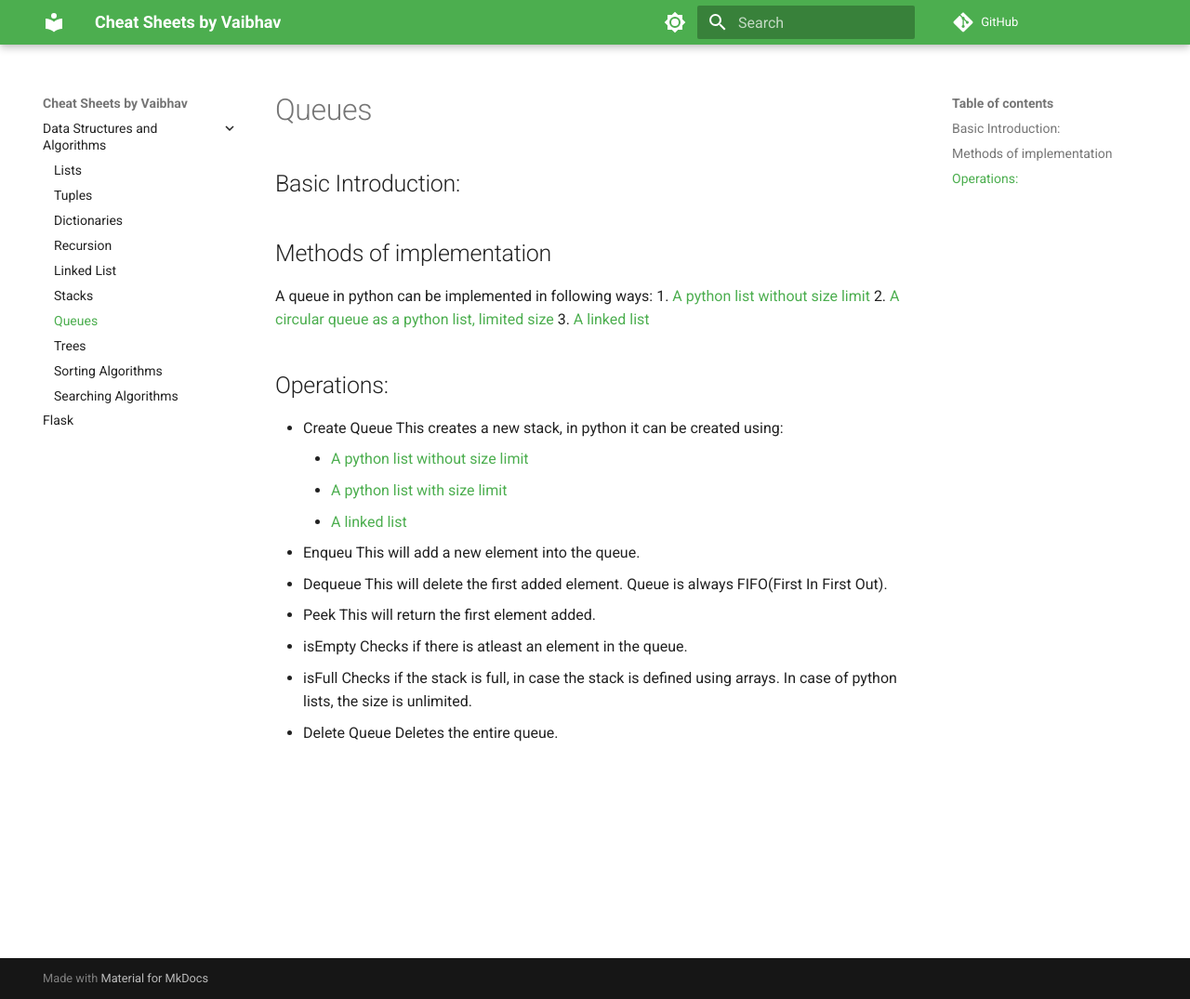
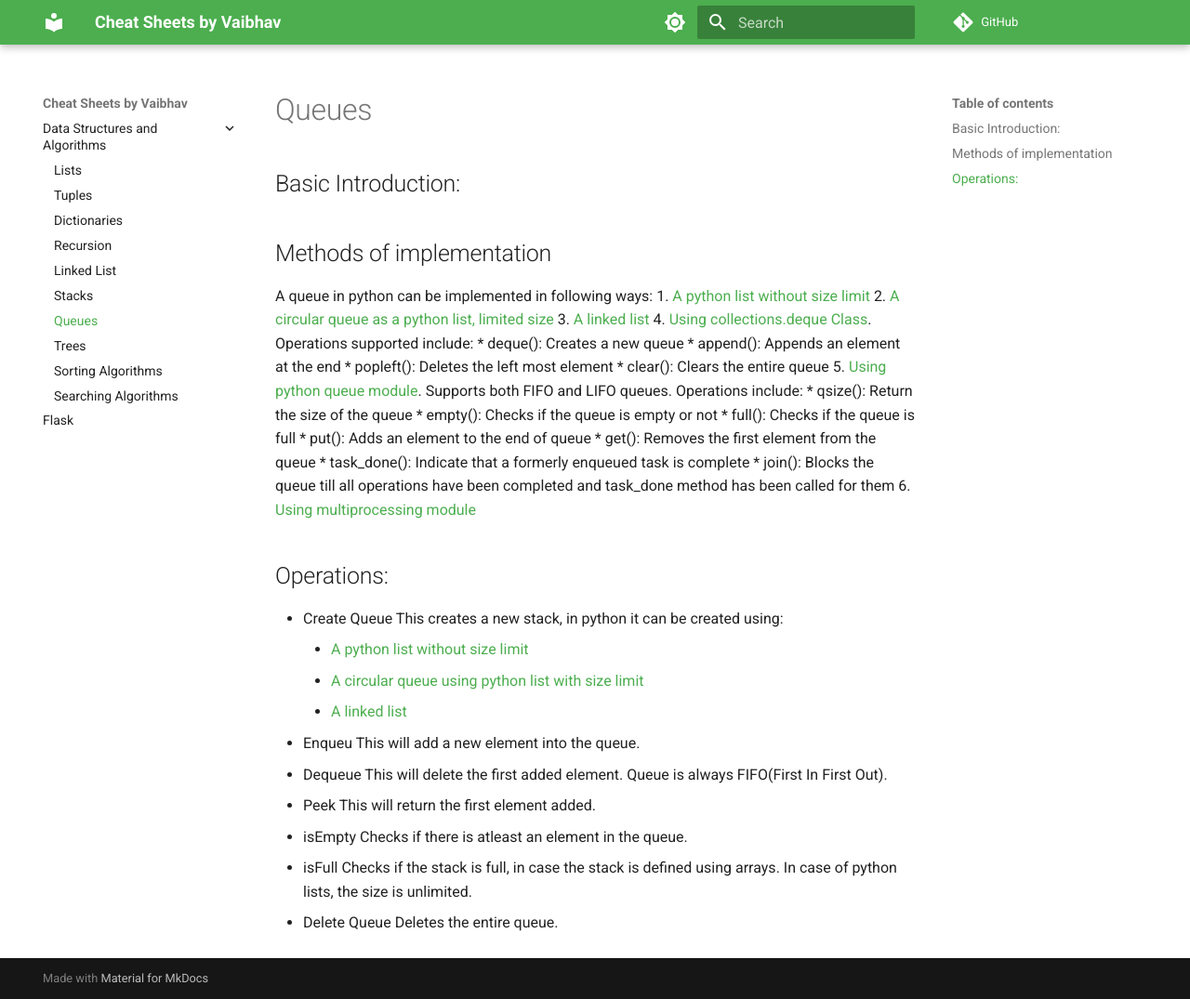
Before and after one commit to vs456/Cheat-Sheets, an MkDocs documentation site: the page built from docs/Data Structures and Algirithms/queue/README.md, in a window 1280 px wide and 1075 px high. Shown: the whole window at 93% size. Built offline with MkDocs 1.6.1 and Material for MkDocs 9.7.7, drawn with Linux system fonts in a browser that asks for light colours; comment, search, counter and statistics services are not loaded.

Commit message:
Added queues

```diff
--- a/docs/Data Structures and Algirithms/queue/README.md
+++ b/docs/Data Structures and Algirithms/queue/README.md
@@ -7,13 +7,27 @@ A queue in python can be implemented in following ways:
 1. [A python list without size limit](queue_list_unlimited.py)
 2. [A circular queue as a python list, limited size](circular_queue_list.py)
 3. [A linked list](stack_linked_list.py)
+4. [Using collections.deque Class](https://docs.python.org/3/library/collections.html#deque-objects). Operations supported include:
+    * deque(): Creates a new queue
+    * append(): Appends an element at the end
+    * popleft(): Deletes the left most element
+    * clear(): Clears the entire queue
+5. [Using python queue module](https://docs.python.org/3/library/queue.html). Supports both FIFO and LIFO queues. Operations include:
+    * qsize(): Return the size of the queue
+    * empty(): Checks if the queue is empty or not
+    * full(): Checks if the queue is full
+    * put(): Adds an element to the end of queue
+    * get(): Removes the first element from the queue
+    * task_done(): Indicate that a formerly enqueued task is complete
+    * join(): Blocks the queue till all operations have been completed and task_done method has been called for them
+6. [Using multiprocessing module]()
 
 ## Operations:
 
 * Create Queue
     This creates a new stack, in python it can be created using:
     * [A python list without size limit](queue_list_unlimited.py)
-    * [A python list with size limit](queue_list_limited.py)
+    * [A circular queue using python list with size limit](circular_queue.py)
     * [A linked list](queue_linked_list.py)
 * Enqueu
     This will add a new element into the queue.
```
Also changed, not shown: docs/Data Structures and Algirithms/queue/queue_collections.py (added, +19 -0 lines), docs/Data Structures and Algirithms/queue/queue_multiprocessing.py (added, +7 -0 lines), docs/Data Structures and Algirithms/queue/queue_queue.py (added, +20 -0 lines).
